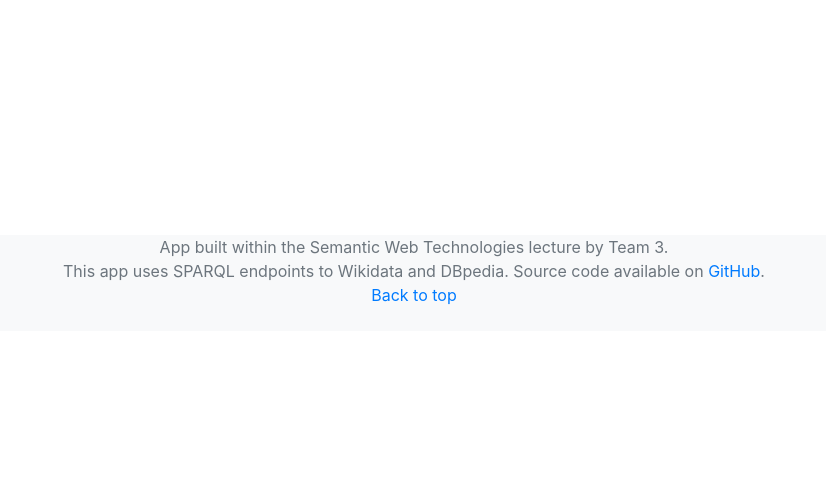
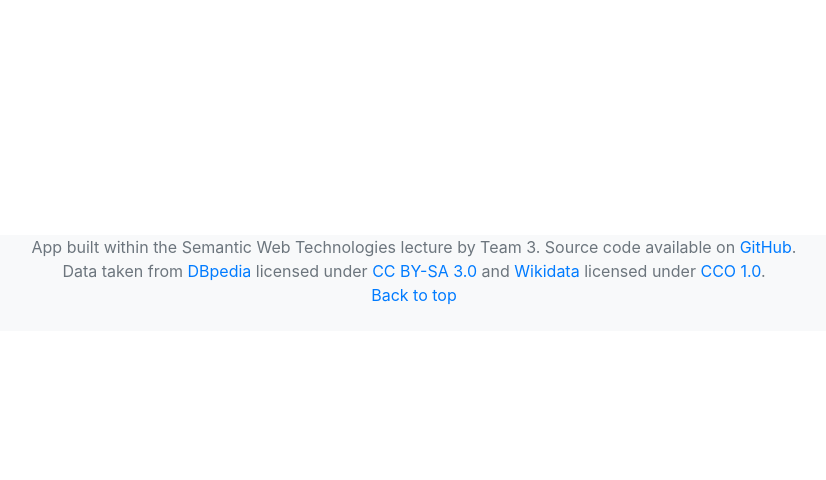
Before and after one commit to sarahsester/swt_project, a Flask app: page / in a window 1280 px wide. Shown: the part 469-949 px from the top of the page, without its empty margins (226-1052 px from the left). Run offline with Flask 2, Linux system fonts and the light colour scheme; some libraries are stand-ins or nearby versions.

Commit message:
Changed footnote.

```diff
--- a/Templates/base.html
+++ b/Templates/base.html
@@ -32,9 +32,12 @@
 <footer class="container footer fixed-bottom bg-light">
     <div class="container text-center">
         <span class="text-muted">
-            App built within the Semantic Web Technologies lecture by Team 3.<br>
-            This app uses SPARQL endpoints to Wikidata and DBpedia.
+            App built within the Semantic Web Technologies lecture by Team 3.
             Source code available on <a href="https://github.com/sarahsester/swt_project">GitHub</a>.<br>
+            Data taken from <a href="https://wiki.dbpedia.org/">DBpedia</a>
+            licensed under <a href="https://creativecommons.org/licenses/by-sa/3.0/legalcode">CC BY-SA 3.0</a>
+            and <a href="https://www.wikidata.org/wiki/Wikidata:Main_Page">Wikidata</a>
+            licensed under <a href="https://creativecommons.org/publicdomain/zero/1.0/">CCO 1.0</a>.<br>
             <a href="#">Back to top</a>
         </span>
     </div>
```
